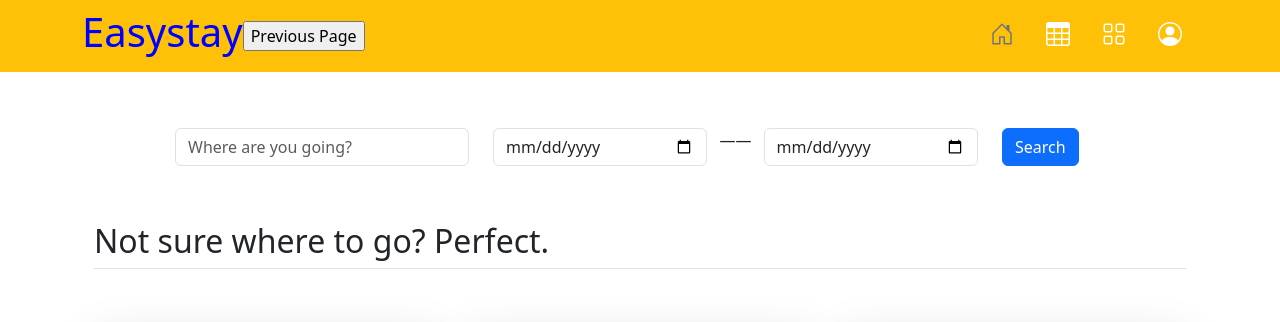
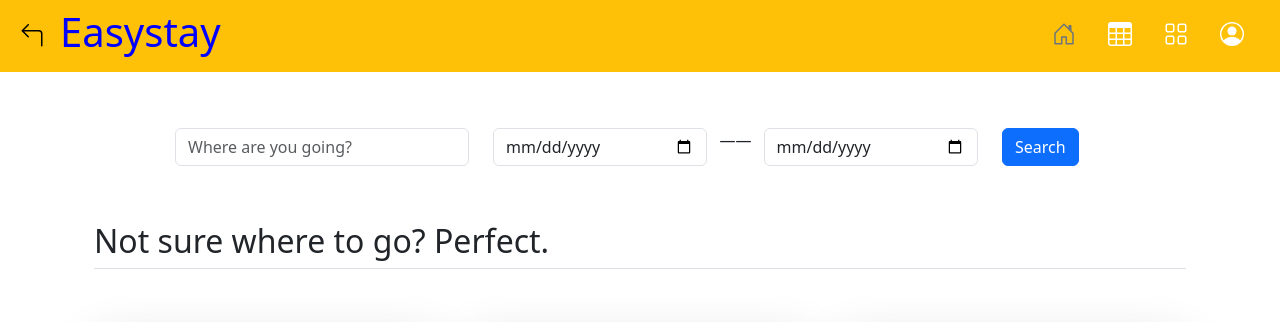
Before and after one commit to Kirayy123/EasyStay, a Django app: page /booking/ in a window 1280 px wide. Shown: the top 322 px of the page. Run offline with Django 5.2, Linux system fonts and the light colour scheme; some libraries are stand-ins or nearby versions.

Commit message:
added return button & rerouted links

```diff
--- a/AATP/urls.py
+++ b/AATP/urls.py
@@ -18,12 +18,12 @@ from django.conf import settings
 from django.conf.urls.static import static
 from django.contrib import admin
 from django.urls import path, include
-from EasyStay.views import manager_login, login_home
+from EasyStay.views import manager_login, login_home, search_home
 
 urlpatterns = [
                   path('admin/', admin.site.urls),
                   ###########################################################
-                  path('', login_home, name="login"),
+                  path('', search_home, name="test"),
                   ###########################################################
                   path('easystay/', include("EasyStay.urls")),
                   path('booking/', include('booking.urls'))
--- a/static/css/features.css
+++ b/static/css/features.css
@@ -34,3 +34,7 @@
   width: 3rem;
   height: 3rem;
 }
+
+#return_icon:hover{
+  cursor: pointer;
+}
--- a/static/css/headers.css
+++ b/static/css/headers.css
@@ -13,3 +13,7 @@
 .dropdown-toggle {
   outline: 0;
 }
+
+#return_icon:hover{
+    cursor: pointer;
+}
--- a/templates/base.html
+++ b/templates/base.html
@@ -131,16 +131,19 @@
 
 </svg>
 <header>
-    <div class="px-3 py-2 text-bg-warning">
-        <div class="container">
-            <div class="d-flex flex-wrap align-items-center justify-content-center justify-content-lg-start">
+    <div class="px-2 py-2 text-bg-warning">
+        <div class="container-fluid">
+            <div class= "d-flex align-items-center justify-content-space justify-content-lg-start">
+
+                <svg style="cursor: pointer;" xmlns="http://www.w3.org/2000/svg" onClick="window.history.back()" width="24" height="24" fill="currentColor" class="bi bi-arrow-90deg-left" viewBox="0 0 16 16">
+                    <path fill-rule="evenodd" d="M1.146 4.854a.5.5 0 0 1 0-.708l4-4a.5.5 0 1 1 .708.708L2.707 4H12.5A2.5 2.5 0 0 1 15 6.5v8a.5.5 0 0 1-1 0v-8A1.5 1.5 0 0 0 12.5 5H2.707l3.147 3.146a.5.5 0 1 1-.708.708z"/>
+                  </svg>
                 <a href="/"
-                   class="d-flex align-items-center my-2 my-lg-0 me-lg-auto text-white text-decoration-none">
+                   class="d-flex align-items-center mx-3 my-2 my-lg-0 me-lg-auto text-white text-decoration-none">
                     <!--                    <svg class="bi me-2" width="40" height="32" role="img" aria-label="Bootstrap">-->
                     <!--                        <use xlink:href="#bootstrap"/>-->
                     <!--                    </svg>-->
                     <h1 style="color:blue;">Easystay</h1>
-                    <input type=button value="Previous Page" onClick="window.history.back()">
                 </a>
 
                 <ul class="nav col-12 col-lg-auto my-2 justify-content-center my-md-0 text-small">
@@ -171,6 +174,9 @@
                                 <use xlink:href="#people-circle"/>
                             </svg>
                         </a>
+                        <a href="{% url 'logout' %}" class="icon-button" title="Logout">
+                            <i class=""fas fa-sign-out-alt fa-lg></i>
+                          </a>
                     </li>
                 </ul>
             </div>
--- a/templates/manager/base.html
+++ b/templates/manager/base.html
@@ -24,6 +24,9 @@
       </a>
       <a href="{% url 'logout' %}" class="icon-button" title="Logout">
         <i class="fas fa-sign-out-alt fa-lg"></i>
+      </a>
+      <a href="{% url ' logout' %}" class="icon-button" title="Logout">
+        <i class=""fas fa-sign-out-alt fa-lg></i>
       </a>
     </div>
   </div>
```
Also changed, not shown: EasyStay/views.py (+11 -1 lines), db.sqlite3.
